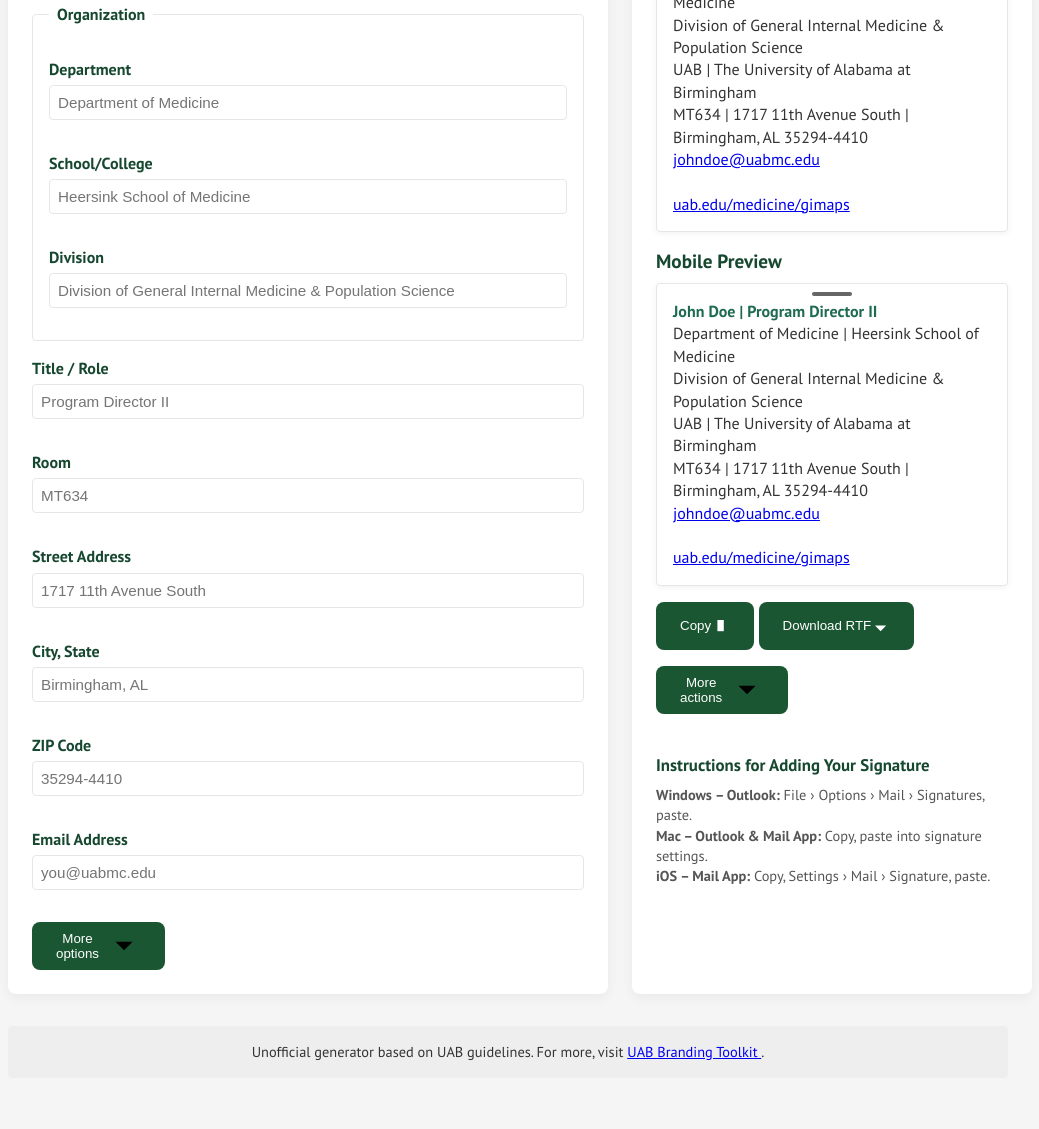
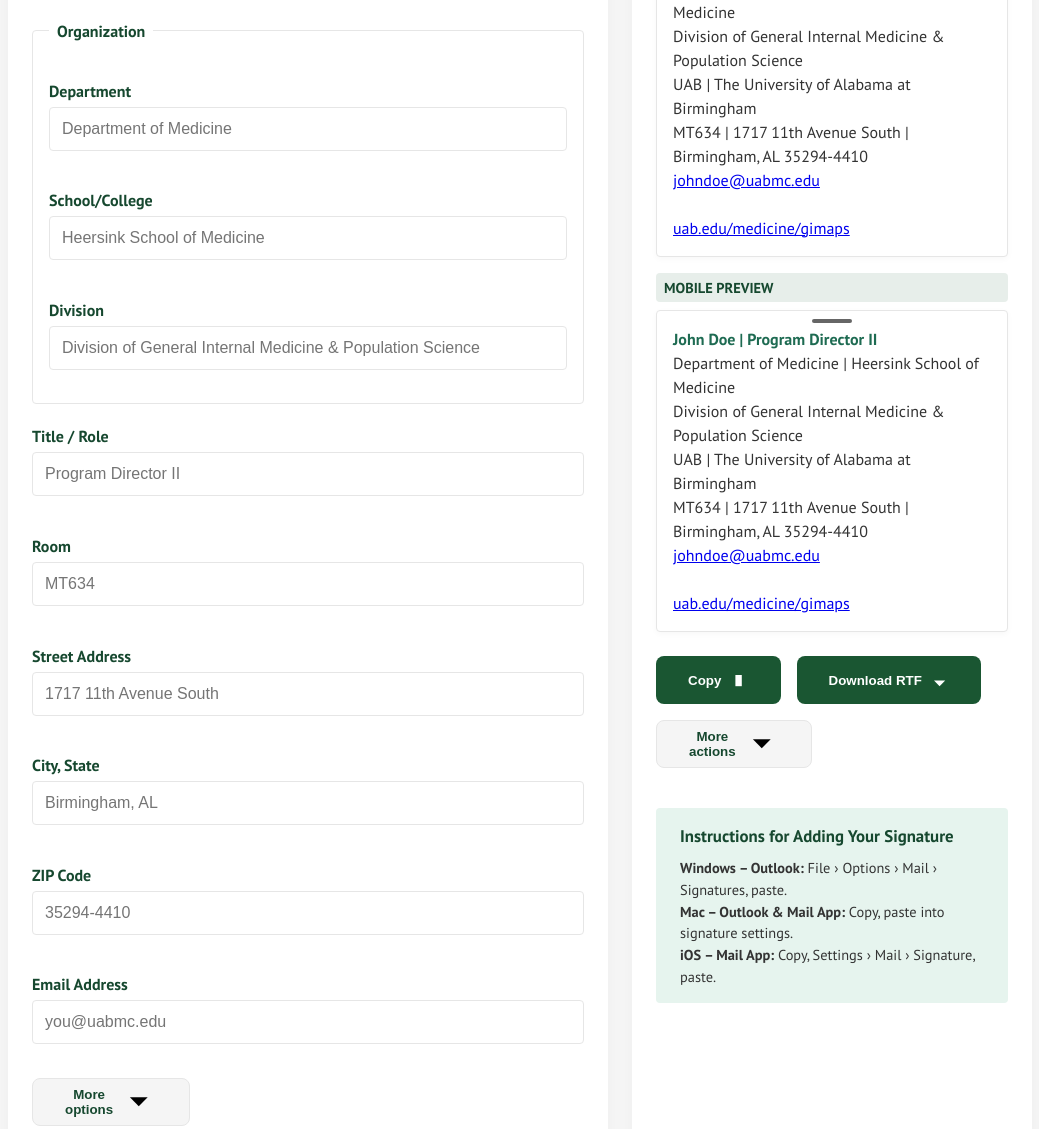
Before and after one commit to uabcampos/uab-email-sig, a plain HTML site: page index.html in a window 1280 px wide. Shown: the part 311-1440 px from the top of the page, without its empty margins (132-1171 px from the left). Drawn offline with Linux system fonts and the light colour scheme.

Commit message:
Update styles.css

```diff
--- a/styles.css
+++ b/styles.css
@@ -4,17 +4,18 @@
 @import url('https://fonts.googleapis.com/css2?family=PT+Sans:wght@400;700&display=swap');
 
 :root {
-  --uab-green:       #1A5632;
-  --uab-green-dark:  #16482F;
-  --uab-gold:        #FDB913;
-  --uab-gold-dark:   #E0A00E;
-  --uab-gray-light:  #E6E6E6;
-  --uab-bg:          #F5F5F5;
-  --btn-height:      3rem;
-  --btn-radius:      0.5rem;
-  --btn-padding:     0 1.5rem;
-  --shadow:          rgba(0,0,0,0.05);
-  --font-sans:       'PT Sans', Arial, sans-serif;
+  --uab-green:        #1A5632;
+  --uab-green-dark:   #16482F;     /* ~10% darker */
+  --uab-grey-light:   #F5F5F5;
+  --uab-grey-mid:     #E6E6E6;
+  --uab-grey-dark:    #E0E0E0;
+  --font-sans:        'PT Sans', Arial, sans-serif;
+  --btn-height:       3rem;
+  --btn-padding:      0 2rem;
+  --btn-radius:       0.5rem;
+  --card-radius:      8px;
+  --shadow-light:     rgba(0,0,0,0.03);
+  --shadow-md:        rgba(0,0,0,0.05);
 }
 
 * {
@@ -25,9 +26,9 @@
 
 body {
   font-family: var(--font-sans);
-  background: var(--uab-bg);
+  background: var(--uab-grey-light);
   color: #333;
-  line-height: 1.4;
+  line-height: 1.5;
   padding: 1rem;
 }
 
@@ -38,7 +39,8 @@
   align-items: center;
   background: #fff;
   padding: 1rem 2rem;
-  border-bottom: 4px solid var(--uab-gold);
+  border-bottom: 4px solid var(--uab-green);
+  box-shadow: 0 2px 6px var(--shadow-light);
 }
 .page-title h1 {
   font-size: 2rem;
@@ -51,19 +53,22 @@
   gap: 0.5rem;
   height: var(--btn-height);
   padding: var(--btn-padding);
-  background: var(--uab-green);
-  color: #fff;
-  border: none;
+  background: var(--uab-grey-light);
+  color: var(--uab-green-dark);
+  border: 1px solid var(--uab-grey-mid);
   border-radius: var(--btn-radius);
   cursor: pointer;
   transition: background 0.2s, transform 0.1s;
 }
-.version-selection .version-button:hover,
-.version-selection .version-button:focus {
-  background: var(--uab-green-dark);
+.version-selection .version-button.active {
+  background: var(--uab-green);
+  color: #fff;
+  border-color: var(--uab-green);
+  box-shadow: 0 2px 6px var(--shadow-light);
 }
-.version-selection .version-button.active {
-  box-shadow: 0 2px 6px var(--shadow);
+.version-selection .version-button:not(.active):hover,
+.version-selection .version-button:not(.active):focus {
+  background: var(--uab-grey-dark);
 }
 
 /* 3. Layout & Container */
@@ -75,17 +80,15 @@
   margin: 2rem auto;
 }
 @media (max-width: 768px) {
-  .container {
-    grid-template-columns: 1fr;
-  }
+  .container { grid-template-columns: 1fr; }
 }
 
 /* 4. Card Component */
 .card {
   background: #fff;
-  border-radius: 8px;
+  border-radius: var(--card-radius);
   padding: 1.5rem;
-  box-shadow: 0 4px 12px var(--shadow);
+  box-shadow: 0 4px 12px var(--shadow-light);
 }
 
 /* 5. Draft Controls */
@@ -98,6 +101,7 @@
 .draft-controls .btn {
   display: inline-flex;
   align-items: center;
+  justify-content: space-between;
   gap: 0.5rem;
   height: var(--btn-height);
   padding: var(--btn-padding);
@@ -107,14 +111,14 @@
   border-radius: var(--btn-radius);
   cursor: pointer;
   font-weight: 700;
-  box-shadow: 0 2px 6px var(--shadow);
+  box-shadow: 0 2px 6px var(--shadow-light);
   transition: background 0.2s, transform 0.1s;
 }
 .draft-controls .btn:hover,
 .draft-controls .btn:focus {
   background: var(--uab-green-dark);
 }
-.last-saved {
+.draft-controls span {
   margin-left: auto;
   font-size: 0.9rem;
   color: #555;
@@ -123,33 +127,34 @@
 /* 6. Form Fields */
 .form-card label {
   display: block;
-  margin-top: 1rem;
+  margin-top: 1.25rem;
   font-weight: 700;
   color: var(--uab-green-dark);
 }
 .form-card input,
 .form-card select {
   width: 100%;
-  padding: 0.5rem;
-  margin-top: 0.3rem;
-  border: 1px solid var(--uab-gray-light);
+  padding: 0.75rem;
+  margin-top: 0.25rem;
+  border: 1px solid var(--uab-grey-mid);
   border-radius: 4px;
-  font-size: 0.95rem;
+  font-size: 1rem;
 }
 .form-card input:focus,
 .form-card select:focus {
-  outline: 2px solid var(--uab-green);
+  outline: none;
+  box-shadow: 0 0 0 3px rgba(26,86,50,0.2);
 }
 .error-message {
   color: #c00;
-  font-size: 0.8rem;
+  font-size: 0.85rem;
   min-height: 1em;
-  margin-top: 0.2rem;
+  margin-top: 0.25rem;
 }
 
 /* 7. Organization Fieldset */
 .org-group {
-  border: 1px solid var(--uab-gray-light);
+  border: 1px solid var(--uab-grey-mid);
   border-radius: 4px;
   padding: 1rem;
   margin-top: 1rem;
@@ -164,20 +169,22 @@
 .btn-more-options {
   display: inline-flex;
   align-items: center;
+  justify-content: space-between;
   gap: 0.5rem;
   margin-top: 1rem;
   height: var(--btn-height);
   padding: var(--btn-padding);
-  background: var(--uab-green);
-  color: #fff;
-  border: none;
+  background: var(--uab-grey-light);
+  color: var(--uab-green-dark);
+  border: 1px solid var(--uab-grey-mid);
   border-radius: var(--btn-radius);
   cursor: pointer;
+  font-weight: 700;
   transition: background 0.2s, transform 0.1s;
 }
 .btn-more-options:hover,
 .btn-more-options:focus {
-  background: var(--uab-green-dark);
+  background: var(--uab-grey-dark);
 }
 .more-options {
   overflow: hidden;
@@ -187,11 +194,12 @@
   max-height: 0;
 }
 
-/* 9. Split-Tone Button Base */
+/* 9. Base Button Style */
 .btn {
   display: inline-flex;
   align-items: center;
   justify-content: space-between;
+  gap: 0.5rem;
   height: var(--btn-height);
   padding: var(--btn-padding);
   background: var(--uab-green);
@@ -199,6 +207,7 @@
   border: none;
   border-radius: var(--btn-radius);
   cursor: pointer;
+  font-weight: 700;
   white-space: nowrap;
   transition: background 0.2s, transform 0.1s;
 }
@@ -212,30 +221,34 @@
   height: 1.2rem;
 }
 
-/* 10. Primary Actions */
-.btn-copy,
-.btn-download {
-  margin-top: 1rem;
+/* 10. Primary Actions Row */
+.button-container {
+  display: flex;
+  align-items: center;
+  gap: 1rem;
+  margin-top: 1.5rem;
 }
 
 /* 11. More Actions Toggle & Panel */
 .btn-toggle-actions {
   display: inline-flex;
   align-items: center;
+  justify-content: space-between;
   gap: 0.5rem;
   margin-top: 1rem;
   height: var(--btn-height);
   padding: var(--btn-padding);
-  background: var(--uab-green);
-  color: #fff;
-  border: none;
+  background: var(--uab-grey-light);
+  color: var(--uab-green-dark);
+  border: 1px solid var(--uab-grey-mid);
   border-radius: var(--btn-radius);
   cursor: pointer;
+  font-weight: 700;
   transition: background 0.2s, transform 0.1s;
 }
 .btn-toggle-actions:hover,
 .btn-toggle-actions:focus {
-  background: var(--uab-green-dark);
+  background: var(--uab-grey-dark);
 }
 .extra-actions {
   overflow: hidden;
@@ -244,7 +257,7 @@
 .extra-actions.collapsed {
   max-height: 0;
 }
-/* layout two columns */
+/* grid of two columns */
 .extra-actions {
   display: grid;
   grid-template-columns: repeat(2, max-content);
@@ -270,17 +283,22 @@
   flex-direction: column;
 }
 .preview-title {
-  font-size: 1.2rem;
+  display: inline-block;
+  background: rgba(26,86,50,0.1);
+  color: var(--uab-green-dark);
   font-weight: 700;
-  color: var(--uab-green-dark);
+  font-size: 0.9rem;
+  text-transform: uppercase;
+  padding: 0.25rem 0.5rem;
+  border-radius: 4px;
   margin-bottom: 0.5rem;
 }
 .preview-frame {
   background: #fff;
-  border: 1px solid var(--uab-gray-light);
+  border: 1px solid var(--uab-grey-mid);
   border-radius: 4px;
   padding: 1rem;
-  box-shadow: 0 2px 6px var(--shadow);
+  box-shadow: 0 2px 6px var(--shadow-light);
   min-height: 6rem;
   position: relative;
 }
@@ -296,15 +314,18 @@
   border-radius: 2px;
 }
 
-/* 13. Instructions */
+/* 13. Instructions Panel */
 .instructions {
   margin-top: 1.5rem;
-  color: #555;
+  background: #E6F4EE;
+  border-radius: 4px;
+  padding: 1rem 1.5rem;
+  color: #333;
   font-size: 0.9rem;
 }
 .instructions h3 {
+  color: var(--uab-green-dark);
   font-weight: 700;
-  color: var(--uab-green-dark);
   margin-bottom: 0.5rem;
 }
 
@@ -312,27 +333,26 @@
 .footer-card {
   max-width: 1000px;
   margin: 2rem auto 1rem;
-  background: #eee;
+  background: #fff;
+  border: 1px solid var(--uab-grey-mid);
+  border-radius: 4px;
   padding: 1rem 1.5rem;
-  border-radius: 4px;
   text-align: center;
   font-size: 0.9rem;
 }
 
-/* 15. Spinner */
+/* 15. Spinner (for download) */
 .spinner {
   display: none;
   width: 1rem;
   height: 1rem;
   border: 2px solid #ccc;
-  border-top-color: var(--uab-green-dark);
+  border-top-color: #16482F;
   border-radius: 50%;
   animation: spin 0.6s linear infinite;
   margin-right: 0.5rem;
 }
-@keyframes spin {
-  to { transform: rotate(360deg); }
-}
+@keyframes spin { to { transform: rotate(360deg); } }
 .btn.loading .spinner {
   display: inline-block;
 }
@@ -360,7 +380,7 @@
   text-align: center;
 }
 
-/* 17. Onboarding Tour */
+/* 17. Onboarding Tour (if used) */
 .tour-overlay {
   position: fixed;
   inset: 0;
```
